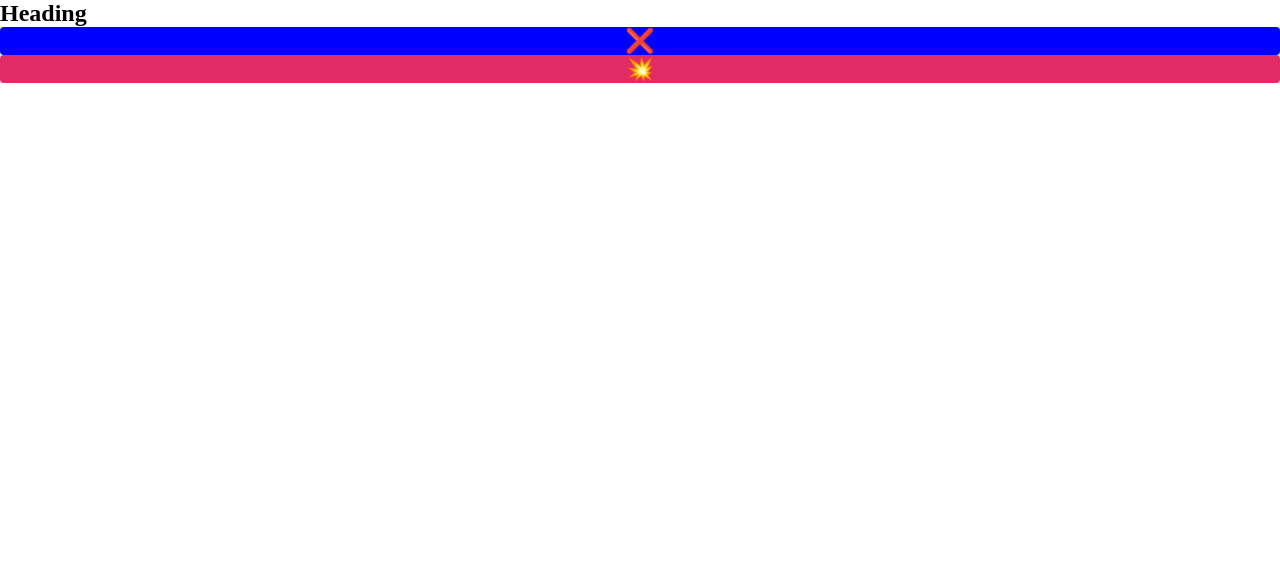
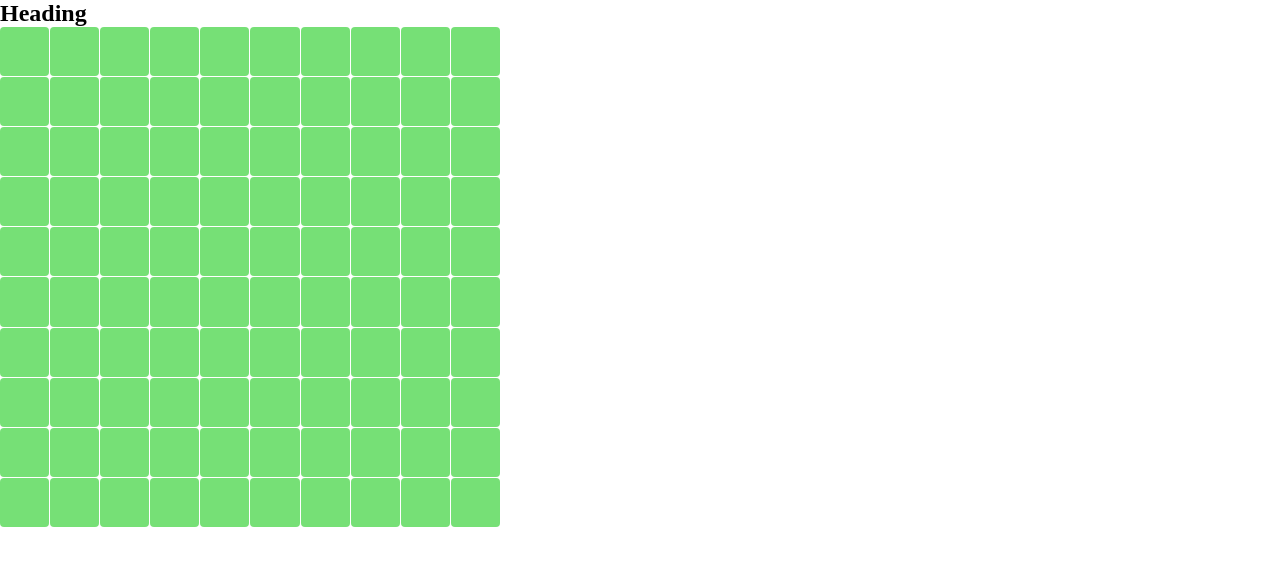
Before and after one commit to ThetPaing-7/Battleship, a website built with webpack: page src/template.html in a window 1280 px wide. Built offline with nearby package versions, Linux system fonts and the light colour scheme.

Commit message:
Fix: update display style of board

```diff
--- a/src/index.js
+++ b/src/index.js
@@ -2,16 +2,20 @@ import "./styles.css";
 import Render from "./render.js";
 import Gameboard from "./gameboard.js";
 import Ship from "./ship.js";
+import Action from "./action.js";
 
 let board_one = new Gameboard();
 board_one.create();
 let ship_one = new Ship(3);
 let ship_two = new Ship(4);
 
-board_one.place(ship_one, [2, 3], "horizontal");
-board_one.receiveAttack(2, 3);
-board_one.receiveAttack(2, 1);
-board_one.place(ship_two, [4, 1], "horizontal");
+board_one.place(ship_one, [0, 3], "horizontal");
+board_one.place(ship_one, [7, 1], "vertical");
+board_one.place(ship_one, [2, 1], "vertical");
+board_one.place(ship_one, [3, 1], "vertical");
+board_one.place(ship_two, [6, 1], "horizontal");
 
 let page = new Render();
-console.log(page.displayBoard(board_one));
+page.displayBoard(board_one)
+let action = new Action()
+action.Attack(board_one)
--- a/src/styles.css
+++ b/src/styles.css
@@ -10,7 +10,7 @@
   --item_background_color_miss: blue;
 }
 
-.grids-holders {
+[class$="-grids-holders"]{
   display: grid;
   width: 500px;
   height: 500px;
@@ -26,6 +26,7 @@
   align-items: center;
   justify-content: center;
   font-size: 1.5em;
+  cursor: pointer;
 }
 
 [data-ground_condition="hit"] {
```
